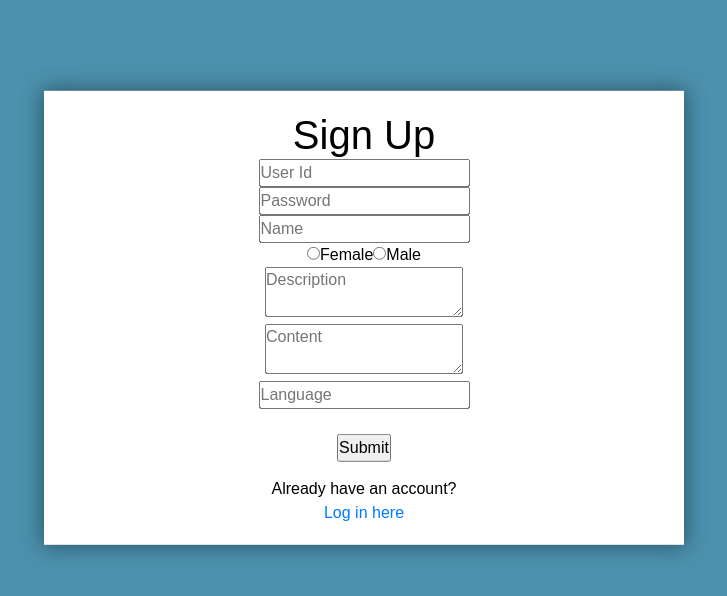
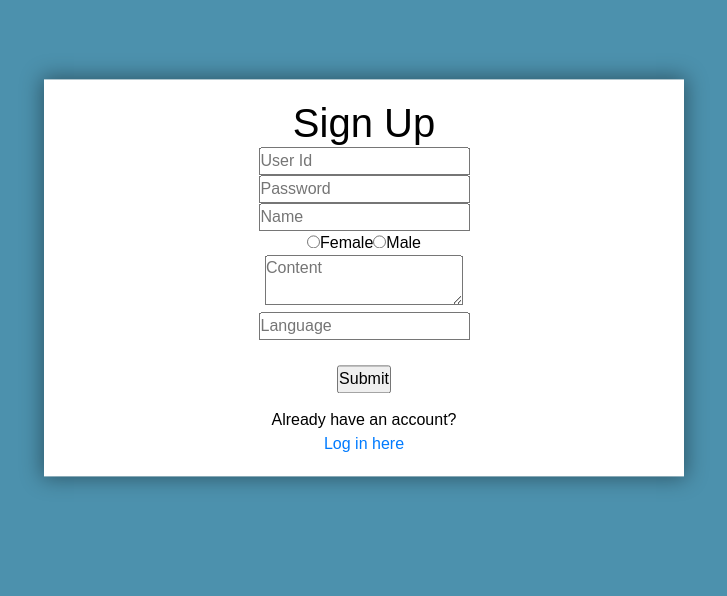
Before and after one commit to qlcid/react-project, a React (Create React App) app in the folder frontend/: page / in a window 1280 px wide. Shown: the top 596 px of the page, without its empty margins (276-1003 px from the left). Built offline with nearby package versions, Linux system fonts and the light colour scheme.

Commit message:
회원가입 수정중

```diff
--- a/frontend/package.json
+++ b/frontend/package.json
@@ -3,6 +3,7 @@
   "version": "0.1.0",
   "private": true,
   "homepage":"https://gaserashraf.github.io/Edvora-assessment",
+  "proxy": "http://10.149.179.14:8080",
   "dependencies": {
     "@emotion/react": "^11.7.1",
     "@emotion/styled": "^11.6.0",
--- a/frontend/src/components/registComponent/Regist.js
+++ b/frontend/src/components/registComponent/Regist.js
@@ -12,7 +12,6 @@ class Regist extends Component {
         password: "",
         name: "",
         gender: "",
-        user_desc: "",
         content: "",
         language_id: ""
       },
@@ -34,20 +33,21 @@ class Regist extends Component {
   }
 
   submitSignup(user) {
-    var params = { user_id: user.user_id, password: user.password, name: user.name, gender: user.gender, user_desc: user.user_desc, content: user.content, language_id: user.language_id };
+    var params = { user_id: user.user_id, password: user.password, name: user.name, gender: user.gender, content: user.content, language_id: user.language_id };
     console.log(params.user_id);
-    // axios
-    //   .post("/", params) //서버
-    //   .then(res => {
-    //     if (res.data.success === true) {
-    //     //   화면이동
-    //     } else {
+    axios
+      .post("/api/user/signup", params) //서버
+      .then(res => {
+        if (res.data.success === true) {
+        //   화면이동
 
-    //     }
-    //   })
-    //   .catch(err => {
-    //     console.log("Sign up data submit error: ", err);
-    //   });
+        } else {
+
+        }
+      })
+      .catch(err => {
+        console.log("Sign up data submit error: ", err);
+      });
   }
 
 
@@ -56,7 +56,7 @@ class Regist extends Component {
       <div>
         <SignUpForm
           onChange={this.handleChange}
-          onSubmit={this.validateForm}
+          onSubmit={this.submitSignup}
           user={this.state.user}
 
         />
--- a/frontend/src/components/registComponent/View.jsx
+++ b/frontend/src/components/registComponent/View.jsx
@@ -45,15 +45,6 @@ const SignUpForm = ({
           <label><input type="radio" name="gender" value={user.gender} onChange={onChange}/>Male</label>
           </div>
 
-        <div>
-          <textarea
-            name="user_desc"
-            placeholder="Description"
-            onChange={onChange}
-            value={user.user_desc}
-          />
-          </div>
-
           <div>
           <textarea
             name="content"
```
